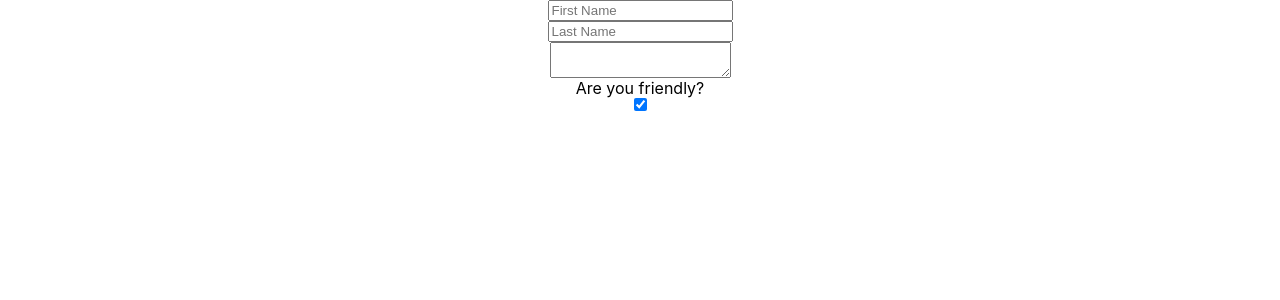
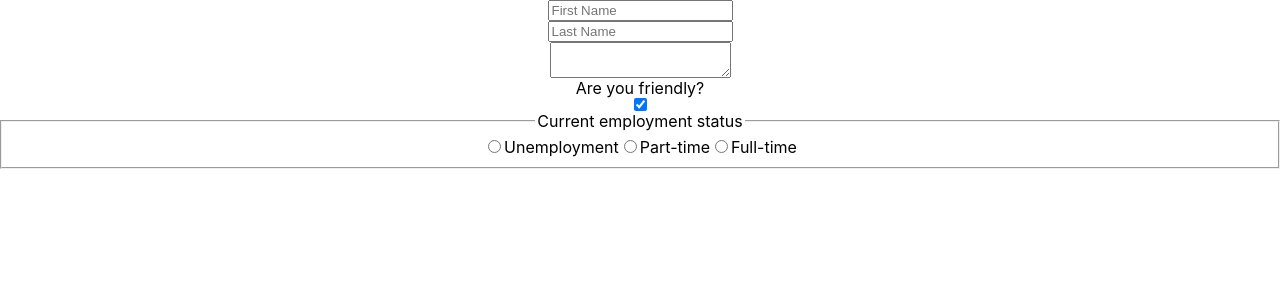
Before and after one commit to JamesMGithire/sep08022, a React (Create React App) app: page / in a window 1280 px wide. Shown: the top 300 px of the page. Built offline with nearby package versions, Linux system fonts and the light colour scheme.

Commit message:
Radio button state works

```diff
--- a/src/App.js
+++ b/src/App.js
@@ -7,18 +7,23 @@ function App() {
       firstName: "",
       lastName: "",
       comments: "",
-      isFriendly: true
+      isFriendly: true,
+      employment: ""
     }
   );
-  console.log(formData);
+
   function handleChange(event) {
+    const { name, value } = event.target;
     setFormData(prevObj => {
-      return { ...prevObj, [event.target.name]: event.target.value }
+      return { ...prevObj, [name]: value }
     });
   }
+
+  console.log(formData.employment)
   function handleChecked(event) {
+    const { name, value, type, checked } = event.target;
     setFormData(prevObj => {
-      return { ...prevObj, [event.target.name]: event.target.checked}
+      return { ...prevObj, [name]: type === "checkbox" ? checked : value }
     });
   }
   return (
@@ -48,7 +53,33 @@ function App() {
         id='isFriendly'
         name='isFriendly'
         checked={formData.isFriendly}
-      />
+        onChange={handleChecked}
+        />
+
+      <fieldset>
+        <legend>Current employment status</legend>
+        <input
+          type="radio"
+          id="unemployment"
+          name='employment'
+          value="unemployment"
+          onChange={handleChecked}
+        /><label>Unemployment</label>
+        <input
+          type="radio"
+          id="unemployment"
+          name='employment'
+          value="part-time"
+          onChange={handleChecked}
+        /><label>Part-time</label>
+        <input
+          type="radio"
+          id="unemployment"
+          name='employment'
+          value="full-time"
+          onChange={handleChecked}
+        /><label>Full-time</label>
+      </fieldset>
     </form>
   );
 }
```
